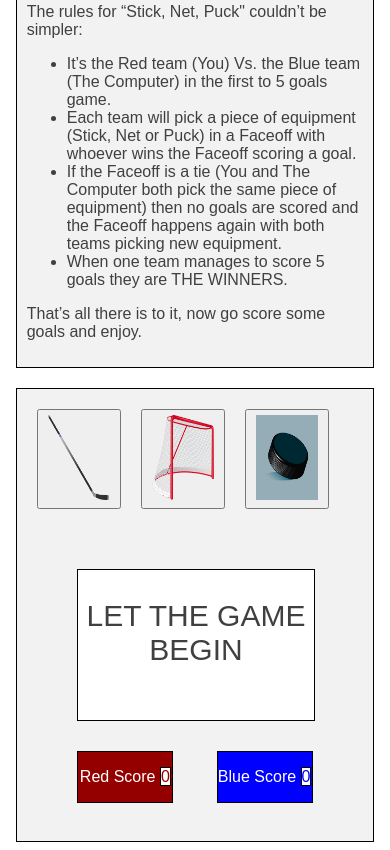
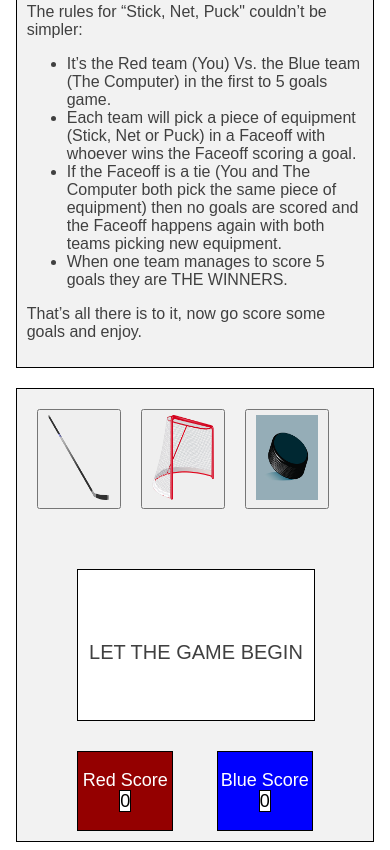
Before and after one commit to BenHowkins/JavaScript_Project, a plain HTML site: page index.html in a window 390 px wide. Shown: the part 372-1222 px from the top of the page. Drawn offline with Linux system fonts and the light colour scheme; a web font is replaced by a local one.

Commit message:
Change CSS to make to make it more accessable on different device sizes

```diff
--- a/assets/css/style.css
+++ b/assets/css/style.css
@@ -77,6 +77,10 @@ body {
     border: 1px solid black;
 }
 
+.team {
+    font-size: large;
+}
+
 #red-team {
     float: left;
     background-color: #940000;
@@ -94,12 +98,8 @@ body {
     background-color: white;
 }
 
-#red-score {
-    color: #940000;
-}
-
-#blue-score {
-    color: blue;
+ #red-score, #blue-score {
+    color: black;
 }
 
 /* Media Queries */
@@ -119,7 +119,10 @@ body {
         float: left;
         margin: 10px;
     }
-}
+
+    #result-message{
+        margin-top: 20%;
+    }
 
 @media (max-width: 425px) {
 
@@ -137,6 +140,12 @@ body {
         margin-top: 0;
     }
 
+    #result-message{
+        text-align: center;
+        margin-top: 30%;
+        font-size: 20px;
+    }
+
     #scores {
         width: 70%;
         margin-left: 15%;
--- a/index.html
+++ b/index.html
@@ -83,11 +83,11 @@
         <div id="scores">
 
             <div id="red-team">
-                <p>Red Score <span id="red-score">0</span></p>
+                <p class="team">Red Score <span id="red-score">0</span></p>
             </div>
 
             <div id="blue-team">
-                <p>Blue Score <span id="blue-score">0</span></p>
+                <p class="team">Blue Score <span id="blue-score">0</span></p>
             </div>
 
         </div>
```
